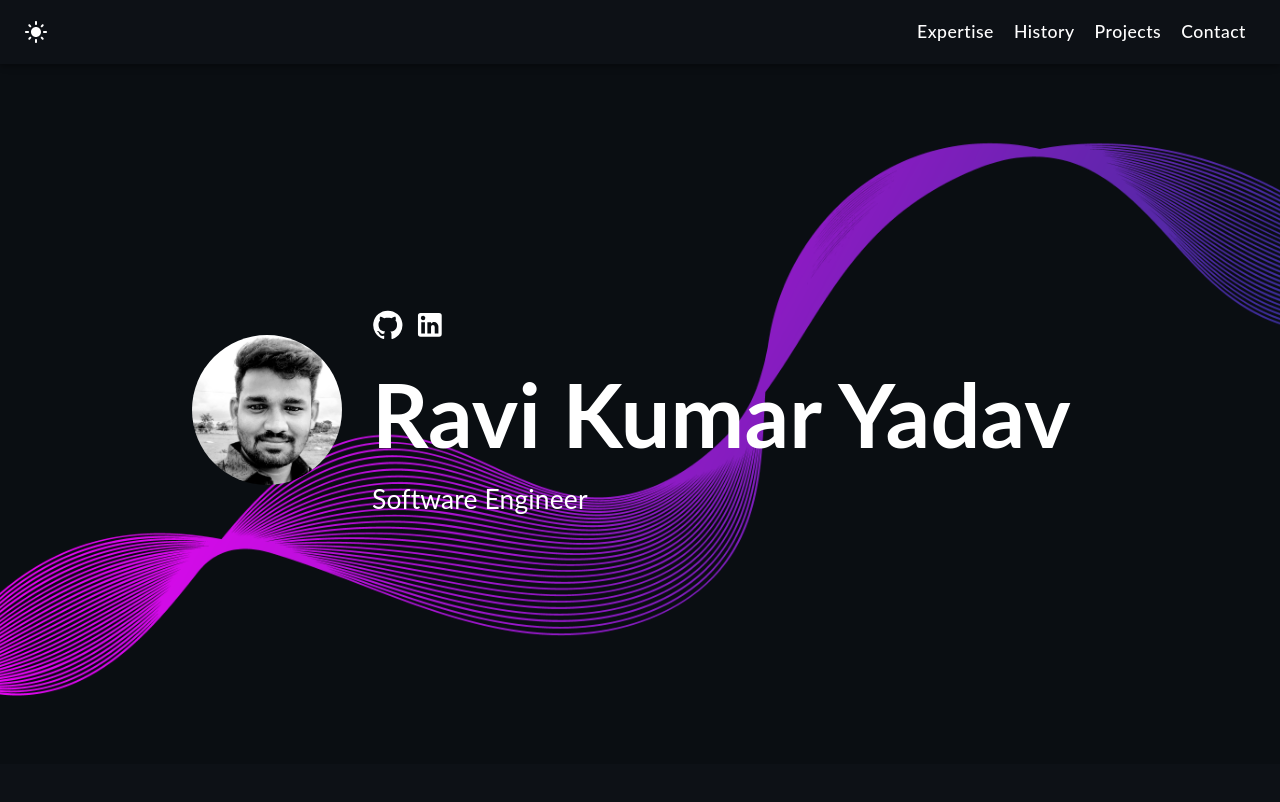
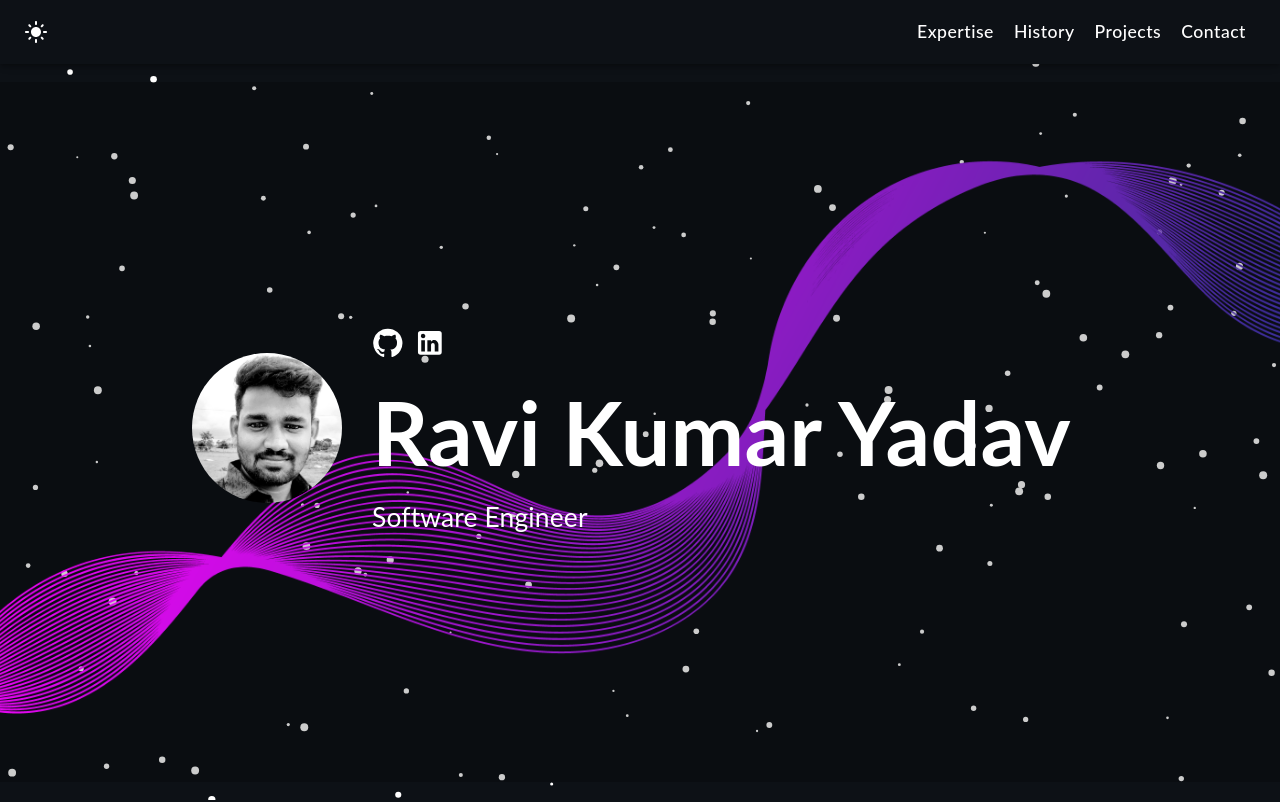
Before and after one commit to raviadem092/react-dev-portfolio-ravikumaradem, a React (Create React App) app: page / in a window 1280 px wide. Shown: the top 802 px of the page. Built offline with nearby package versions, Linux system fonts and the light colour scheme.

Commit message:
Implemented Cursor Interactive Particles with Cursor

```diff
--- a/src/assets/styles/Main.scss
+++ b/src/assets/styles/Main.scss
@@ -1,5 +1,31 @@
+#banner {
+  position: relative;
+  min-height: 100dvh;
+  display: flex;
+  justify-content: center;
+  align-items: center;
+  text-align: center;
+  color: #fff;
+  overflow: hidden;
+}
+
+#banner .container {
+  position: relative;
+  z-index: 1;
+}
+
+#canvas {
+  position: fixed;
+  inset: 0;
+  z-index: 0;
+  pointer-events: none;
+}
+
 .dark-mode .about-section {
     background-color: rgba(0, 0, 0, 0.2);
+    // margin: 0;
+    // background: linear-gradient(#0000, #0010ff33),
+    //     radial-gradient(circle, rgb(255, 15, 184) 0%, rgb(0, 0, 0) 100%);
 }
 
 .about-section {
--- a/src/components/Main.tsx
+++ b/src/components/Main.tsx
@@ -1,32 +1,196 @@
-import React from "react";
-import GitHubIcon from '@mui/icons-material/GitHub';
-import LinkedInIcon from '@mui/icons-material/LinkedIn';
-import '../assets/styles/Main.scss';
-import ravikumaryadavadem from '../assets/images/ravikumaryadavadem.jpg';
+import { useEffect, useRef } from "react";
+import GitHubIcon from "@mui/icons-material/GitHub";
+import LinkedInIcon from "@mui/icons-material/LinkedIn";
+import "../assets/styles/Main.scss";
+import ravikumaryadavadem from "../assets/images/ravikumaryadavadem.jpg";
 
-function Main() {
+type CursorPosition = [number, number];
+
+class Particle {
+  x: number;
+  y: number;
+  size: number;
+  vx: number;
+  vy: number;
+  private ctx: CanvasRenderingContext2D;
+  private width: () => number;
+  private height: () => number;
+
+  constructor(
+    ctx: CanvasRenderingContext2D,
+    width: () => number,
+    height: () => number
+  ) {
+    this.ctx = ctx;
+    this.width = width;
+    this.height = height;
+
+    this.x = Math.random() * this.width();
+    this.y = Math.random() * this.height();
+    this.size = Math.random() * 3 + 1;
+    this.vx = (Math.random() - 0.5) * 0.8;
+    this.vy = (Math.random() - 0.5) * 0.8;
+  }
+
+  draw(): void {
+    this.ctx.beginPath();
+    this.ctx.fillStyle = "#fff";
+    this.ctx.arc(this.x, this.y, this.size, 0, Math.PI * 2);
+    this.ctx.fill();
+  }
+
+  update(): void {
+    this.x += this.vx;
+    this.y += this.vy;
+
+    if (this.x <= 0 || this.x >= this.width()) this.vx *= -1;
+    if (this.y <= 0 || this.y >= this.height()) this.vy *= -1;
+  }
+}
+
+function Main(): JSX.Element {
+  const canvasRef = useRef<HTMLCanvasElement | null>(null);
+  const animationRef = useRef<number | null>(null);
+  const cursorRef = useRef<CursorPosition>([-1500, -1500]);
+  const particlesRef = useRef<Particle[]>([]);
+
+  const CURSOR_RADIUS = 100;
+  const PARTICLE_COUNT = 150;
+
+  useEffect(() => {
+    const canvas = canvasRef.current;
+    if (!canvas) return;
+
+    const ctx = canvas.getContext("2d");
+    if (!ctx) return;
+
+    const DPR: number = window.devicePixelRatio || 1;
+
+    const resizeCanvas = (): void => {
+      const width = window.innerWidth;
+      const height = window.innerHeight;
+
+      canvas.width = width * DPR;
+      canvas.height = height * DPR;
+      canvas.style.width = `${width}px`;
+      canvas.style.height = `${height}px`;
+
+      ctx.setTransform(DPR, 0, 0, DPR, 0, 0);
+    };
+
+    resizeCanvas();
+
+    const getWidth = (): number => canvas.width / DPR;
+    const getHeight = (): number => canvas.height / DPR;
+
+    particlesRef.current = Array.from(
+      { length: PARTICLE_COUNT },
+      () => new Particle(ctx, getWidth, getHeight)
+    );
+
+    const animate = (): void => {
+      ctx.clearRect(0, 0, canvas.width, canvas.height);
+
+      const [cx, cy] = cursorRef.current;
+
+      particlesRef.current.forEach((p) => {
+        const dx = p.x - cx;
+        const dy = p.y - cy;
+        const dist = Math.hypot(dx, dy);
+
+        if (dist < CURSOR_RADIUS) {
+          ctx.beginPath();
+          ctx.strokeStyle = "rgba(255,255,255,0.6)";
+          ctx.moveTo(cx, cy);
+          ctx.lineTo(p.x, p.y);
+          ctx.stroke();
+        }
+
+        p.update();
+        p.draw();
+      });
+
+      animationRef.current = requestAnimationFrame(animate);
+    };
+
+    animate();
+
+    const onMouseMove = (e: MouseEvent): void => {
+      cursorRef.current = [e.clientX, e.clientY];
+    };
+
+    const onMouseLeave = (): void => {
+      cursorRef.current = [-1500, -1500];
+    };
+
+    window.addEventListener("mousemove", onMouseMove);
+    window.addEventListener("mouseleave", onMouseLeave);
+    window.addEventListener("resize", resizeCanvas);
+
+    return (): void => {
+      if (animationRef.current !== null) {
+        cancelAnimationFrame(animationRef.current);
+      }
+      window.removeEventListener("mousemove", onMouseMove);
+      window.removeEventListener("mouseleave", onMouseLeave);
+      window.removeEventListener("resize", resizeCanvas);
+    };
+  }, []);
 
   return (
-    <div className="container">
+    <section id="banner">
+      <canvas
+        ref={canvasRef}
+        id="canvas"
+      />
+
+      <div className="container" style={{ position: "relative", zIndex: 1 }}>
         <div className="about-section">
           <div className="image-wrapper">
             <img src={ravikumaryadavadem} alt="Avatar" />
           </div>
+
           <div className="content">
             <div className="social_icons">
-            <a href="https://github.com/raviadem092" target="_blank" rel="noreferrer"><GitHubIcon/></a>
-            <a href="https://www.linkedin.com/in/ravikumaradem/" target="_blank" rel="noreferrer"><LinkedInIcon/></a>
+              <a
+                href="https://github.com/raviadem092"
+                target="_blank"
+                rel="noreferrer"
+              >
+                <GitHubIcon />
+              </a>
+              <a
+                href="https://www.linkedin.com/in/ravikumaradem/"
+                target="_blank"
+                rel="noreferrer"
+              >
+                <LinkedInIcon />
+              </a>
             </div>
+
             <h1>Ravi Kumar Yadav</h1>
             <p>Software Engineer</p>
 
             <div className="mobile_social_icons">
-            <a href="https://github.com/raviadem092" target="_blank" rel="noreferrer"><GitHubIcon/></a>
-            <a href="https://www.linkedin.com/in/ravikumaradem/" target="_blank" rel="noreferrer"><LinkedInIcon/></a>
+              <a
+                href="https://github.com/raviadem092"
+                target="_blank"
+                rel="noreferrer"
+              >
+                <GitHubIcon />
+              </a>
+              <a
+                href="https://www.linkedin.com/in/ravikumaradem/"
+                target="_blank"
+                rel="noreferrer"
+              >
+                <LinkedInIcon />
+              </a>
             </div>
           </div>
         </div>
       </div>
+    </section>
   );
 }
 
--- a/src/components/Project.tsx
+++ b/src/components/Project.tsx
@@ -1,7 +1,5 @@
 import React from "react";
 import RecordentThumbnail from '../assets/images/recordent.png';
-import MFIRecordentThumbnail from '../assets/images/mfirecordent.png';
-import CricketScorecardThumbnail from '../assets/images/cricketScroreCard.jpg';
 import FlipYourCoin from '../assets/images/FlipYourCoin.png';
 import ecart from '../assets/images/ecart.png';
 import makeANote from '../assets/images/makeANote.png';
```
Lines whose indentation alone changed are shown as unchanged.
